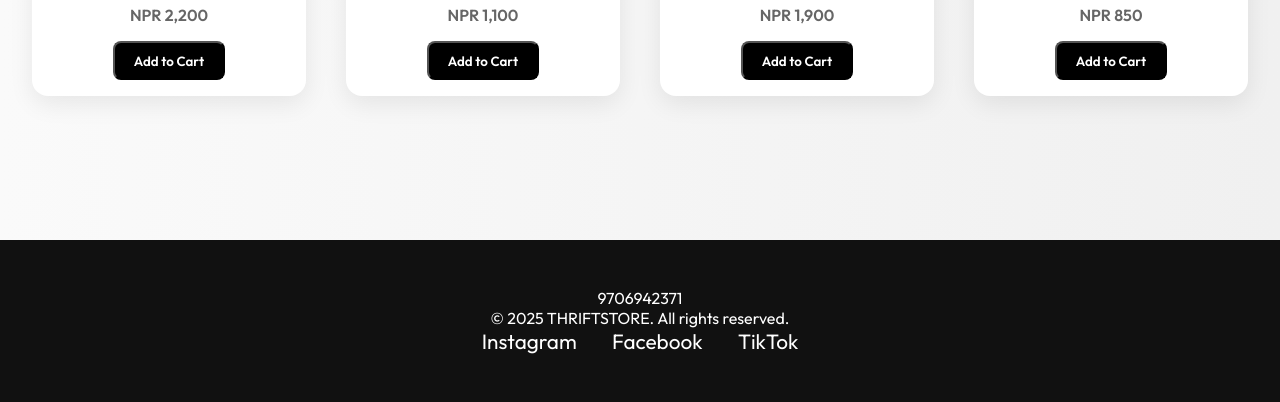
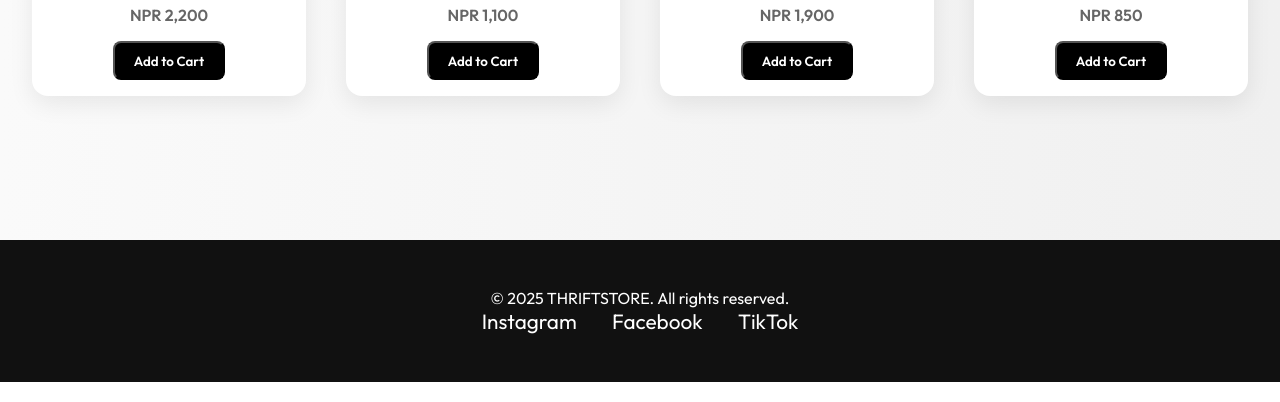
Before and after one commit to woopwoops/THRIFTSTORE, a plain HTML site: page index.html in a window 1280 px wide. Shown: the part 1803-2205 px from the top of the page. Drawn offline with Linux system fonts and the light colour scheme.

Commit message:
Add files via upload

```diff
--- a/index.html
+++ b/index.html
@@ -238,7 +238,7 @@
     </div>
   </section>
 
-  <footer id="contact"> 9706942371
+  <footer id="contact">
     <p>&copy; 2025 THRIFTSTORE. All rights reserved.</p>
     <div class="social-links">
       <a href="https://www.instagram.com/" target="_blank">Instagram</a>
```
